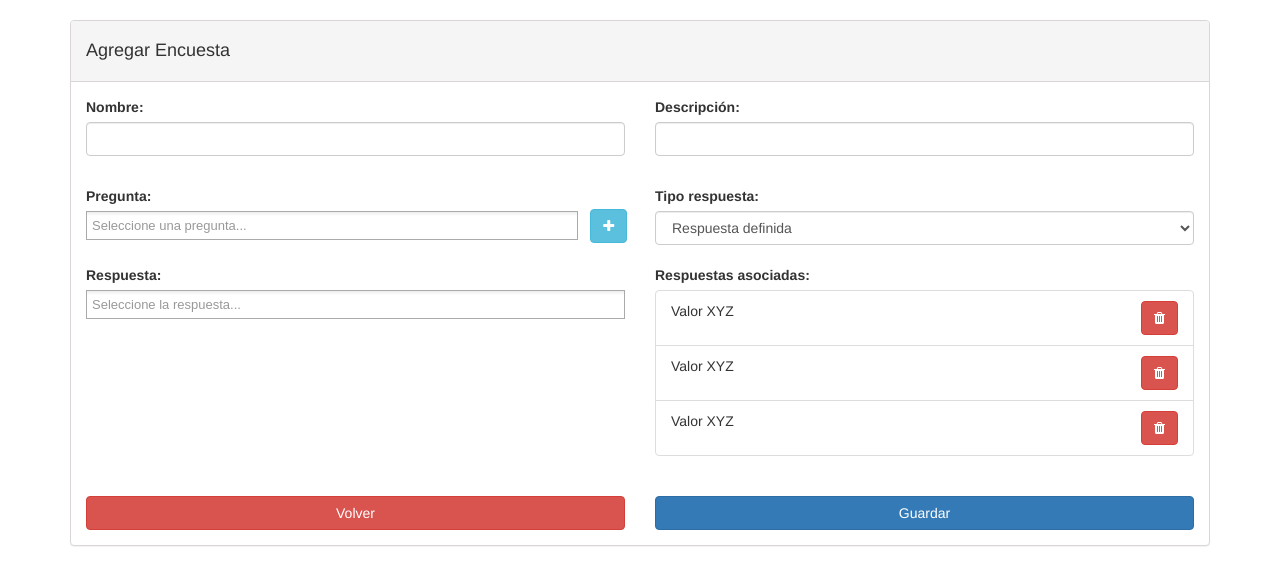
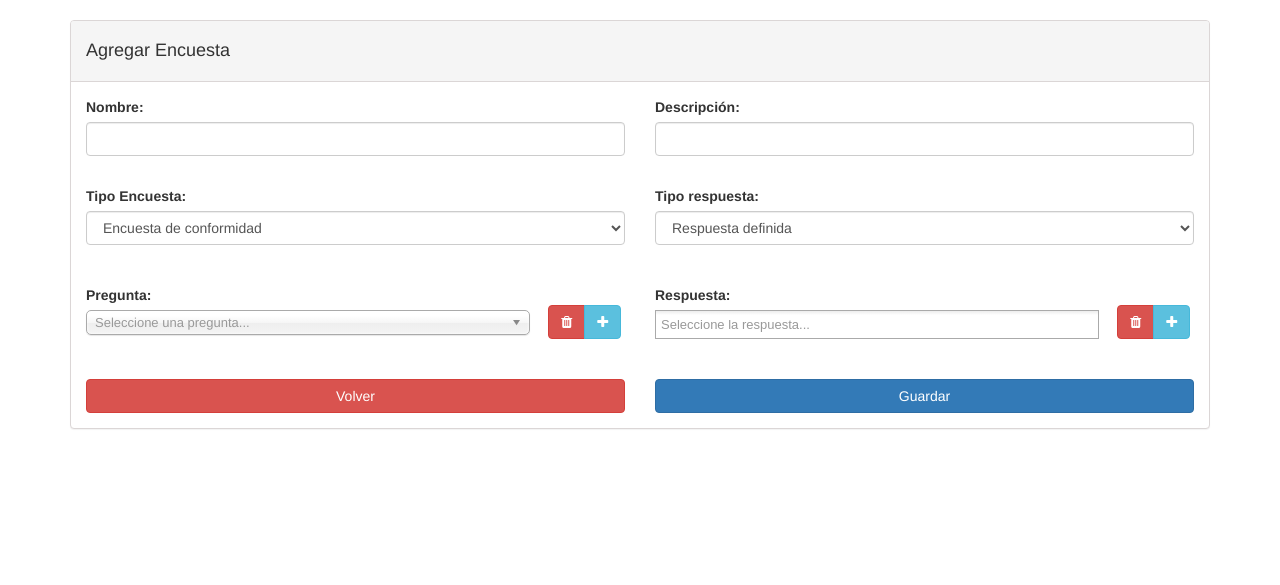
Before and after one commit to j-tamayo/teg, a Django app: page /sgt/admin/crear-encuesta in a window 1280 px wide. Shown: the part 197-782 px from the top of the page. Run offline with Django 3.2, Linux system fonts and the light colour scheme; data comes from the database, SQL or seed files in the repository; data that the repository does not hold is empty; parts of the project's set-up code (start-up, migrations or seed data) failed here and were passed over; some libraries are stand-ins or nearby versions.

Commit message:
agregando cambios a encuestas

```diff
--- a/teg/sgt/forms.py
+++ b/teg/sgt/forms.py
@@ -1,7 +1,7 @@
 # -*- coding: utf-8 -*-
 from django import forms
 from django.contrib.auth import authenticate
-from sgt.models import Estado, Municipio, TipoInspeccion, CentroInspeccion, Perito, Pregunta, TipoRespuesta, ValorPosible
+from sgt.models import Estado, Municipio, TipoInspeccion, CentroInspeccion, Perito, TipoEncuesta, Pregunta, TipoRespuesta, ValorPosible
 from datetime import datetime
 
 class SolicitudInspeccionForm(forms.Form):
@@ -118,6 +118,12 @@ class CentroInspeccionForm(forms.ModelForm):
 
 
 class CrearEncuestaForm(forms.Form):
+	tipo_encuesta = forms.ModelChoiceField(
+		label = u'Tipo de respuesta',
+		queryset = TipoEncuesta.objects.all(),
+		widget = forms.Select(attrs={'class':'form-control','required': '','data-error':'Este campo es obligatorio'})
+	)
+
 	nombre = forms.CharField(
 		label = u'Nombre',
 		widget = forms.TextInput(attrs={'class':'form-control','required':'','data-error':'Este campo es obligatorio'})
@@ -145,3 +151,16 @@ class CrearEncuestaForm(forms.Form):
 		queryset = ValorPosible.objects.all(),
 		widget = forms.Select(attrs={'class':'form-control'})
 	)
+
+
+class CrearPreguntaForm(forms.Form):
+	enunciado = forms.CharField(
+		label = u'Pregunta',
+		widget = forms.TextInput(attrs={'id':'nueva_pregunta', 'class':'form-control', 'required':'', 'data-error':'Este campo es obligatorio'})
+	)
+
+	tipo_respuesta = forms.ModelChoiceField(
+		label = u'Tipo de respuesta',
+		queryset = TipoRespuesta.objects.all(),
+		widget = forms.Select(attrs={'class':'form-control', 'required': '', 'data-error':'Este campo es obligatorio'})
+	)
--- a/teg/sgt/urls.py
+++ b/teg/sgt/urls.py
@@ -77,4 +77,16 @@ urlpatterns = \
             views.AdminAgregarEncuesta.as_view(),
             name='admin_crear_encuesta'
         ),
+
+        url(
+            r'^admin/crear-pregunta$',
+            views.AdminAgregarPregunta.as_view(),
+            name='admin_crear_pregunta'
+        ),
+
+        url(
+            r'^admin/eliminar-pregunta/(?P<pregunta_id>\d+)$',
+            views.AdminEliminarPregunta.as_view(),
+            name='admin_eliminar_pregunta'
+        ),
 )
--- a/teg/sgt/views.py
+++ b/teg/sgt/views.py
@@ -337,6 +337,7 @@ class AdminAgregarCentro(View):
 			'peritos': peritos,
 			'seccion_centros': True,
 			'usuario': usuario,
+			'peritos_asignados': [],
 		}
 
 		return render(request, 'admin/crear_centro.html', context)
@@ -373,6 +374,7 @@ class AdminAgregarCentro(View):
 				'peritos': peritos,
 				'seccion_centros': True,
 				'usuario': usuario,
+				'peritos_asignados': [],
 			}
 
 			return render(request, 'admin/crear_centro.html', context)
@@ -395,6 +397,7 @@ class AdminEditarCentro(View):
 			form = CentroInspeccionForm(instance = centro)
 			estados = Estado.objects.all()
 			peritos = Perito.objects.all()
+			peritos_asignados = centro.peritos.all()
 
 			context = {
 				'admin': True,
@@ -408,6 +411,7 @@ class AdminEditarCentro(View):
 				'peritos': peritos,
 				'seccion_centros': True,
 				'usuario': usuario,
+				'peritos_asignados': peritos_asignados,
 			}
 
 			return render(request, 'admin/crear_centro.html', context)
@@ -422,6 +426,7 @@ class AdminEditarCentro(View):
 		estados = Estado.objects.all()
 		peritos = Perito.objects.all()
 		centro = CentroInspeccion.objects.filter(id=kwargs['centro_id']).first()
+		peritos_asignados = centro.peritos.all()
 		form = CentroInspeccionForm(request.POST, instance = centro)
 
 		if form.is_valid():
@@ -450,6 +455,7 @@ class AdminEditarCentro(View):
 				'peritos': peritos,
 				'seccion_centros': True,
 				'usuario': usuario,
+				'peritos_asignados': peritos_asignados,
 			}
 
 			return render(request, 'admin/crear_centro.html', context)
@@ -539,18 +545,22 @@ class AdminAgregarEncuesta(View):
 		"""Despliega el formulario para crear encuestas"""
 		usuario = request.user
 		form = CrearEncuestaForm()
+		form_preg = CrearPreguntaForm()
 
 		preguntas = Pregunta.objects.all()
 		tipos_respuesta = TipoRespuesta.objects.all()
+		tipos_encuesta = TipoEncuesta.objects.all()
 		valores = ValorPosible.objects.all()
 
 		context = {
 			'admin': True,
 			'form': form,
+			'form_preg': form_preg,
 			'preguntas': preguntas,
 			'valores': valores,
 			'editar': False,
 			'tipos_respuesta': tipos_respuesta,
+			'tipos_encuesta': tipos_encuesta,
 			'usuario': usuario,
 		}
 
@@ -559,7 +569,8 @@ class AdminAgregarEncuesta(View):
 	def post(self, request, *args, **kwargs):
 		"""Crea el centro de inspección"""
 		usuario = request.user
-		form = RegistroForm(request.POST)
+		form = CrearEncuestaForm(request.POST)
+		form_preg = CrearPreguntaForm()
 
 		if form.is_valid():
 
@@ -570,50 +581,70 @@ class AdminAgregarEncuesta(View):
 		else:
 			preguntas = Pregunta.objects.all()
 			tipos_respuesta = TipoRespuesta.objects.all()
+			tipos_encuesta = TipoEncuesta.objects.all()
 			valores = ValorPosible.objects.all()
 
 			context = {
 				'admin': True,
 				'form': form,
+				'form_preg': form_preg,
 				'preguntas': preguntas,
 				'valores': valores,
 				'editar': False,
 				'tipos_respuesta': tipos_respuesta,
+				'tipos_encuesta': tipos_encuesta,
 				'usuario': usuario,
 			}
 
 			return render(request, 'admin/crear_encuesta.html', context)
 
 
+class AdminAgregarPregunta(View):
+	def dispatch(self, *args, **kwargs):
+		return super(AdminAgregarPregunta, self).dispatch(*args, **kwargs)
 
-		# estados = Estado.objects.all()
-		# peritos = Perito.objects.all()
-		# form = CentroInspeccionForm(request.POST)
+	def post(self, request, *args, **kwargs):
+		"""Crea el centro de inspección"""
+		usuario = request.user
+		form = CrearPreguntaForm(request.POST)
+		data = request.POST
 
-		# if form.is_valid():
-		# 	form.save()
-		# 	return redirect(reverse('admin_centros'))
+		respuesta = {}
+		if form.is_valid():
+			tipo_respuesta = TipoRespuesta.objects.get(id=data['tipo_respuesta'])
+			pregunta = Pregunta(enunciado=data['enunciado'], tipo_respuesta=tipo_respuesta)
+			pregunta.save();
+			respuesta = {
+				'id': pregunta.id,
+				'enunciado': pregunta.enunciado,
+				'tipo_respuesta': data['tipo_respuesta']
+			}
 
-		# else:
-		# 	print "MALLLL", form.errors
-		# 	c_estado_id = request.POST.get('estado', None)
-		# 	c_municipios = Municipio.objects.filter(estado__id = c_estado_id)
-		# 	c_municipio_id = request.POST.get('municipio', None)
-		# 	if c_estado_id:
-		# 		c_estado_id = int(c_estado_id)
-		# 	if c_municipio_id:
-		# 		c_municipio_id = int(c_municipio_id)
+		else:
+			respuesta = {'mensaje': form.errors}
 
-		# 	context = {
-		# 		'admin': True,
-		# 		'form': form,
-		# 		'c_estado_id': c_estado_id,
-		# 		'c_municipios': c_municipios,
-		# 		'c_municipio_id': c_municipio_id,
-		# 		'estados': estados,
-		# 		'peritos': peritos,
-		# 		'seccion_centros': True,
-		# 		'usuario': usuario,
-		# 	}
+		return HttpResponse(
+			    json.dumps(respuesta),
+			    content_type="application/json"
+			)
 
-		# 	return render(request, 'admin/crear_centro.html', context)
+class AdminEliminarPregunta(View):
+	def dispatch(self, *args, **kwargs):
+		return super(AdminEliminarPregunta, self).dispatch(*args, **kwargs)
+
+	def get(self, request, *args, **kwargs):
+		"""Crea el centro de inspección"""
+		usuario = request.user
+		pregunta_id = kwargs['pregunta_id']
+
+		pregunta = Pregunta.objects.get(id=pregunta_id)
+		pregunta.delete()
+
+		respuesta = {
+			'id_pregunta': pregunta_id
+		}
+
+		return HttpResponse(
+			    json.dumps(respuesta),
+			    content_type="application/json"
+			)
--- a/teg/templates/admin/crear_centro.html
+++ b/teg/templates/admin/crear_centro.html
@@ -61,7 +61,7 @@
 						<label>Peritos</label>
 						<select multiple id="id_peritos" name="peritos" class="form-control select-mul">
 							{% for perito in peritos %}
-							<option value="{{perito.pk}}">{{perito.nombres}} {{perito.apellidos}}</option>
+							<option value="{{perito.pk}}" {% if perito in peritos_asignados %} selected {% endif %}>{{perito.nombres}} {{perito.apellidos}}</option>
 							{% endfor %}
 						</select>
 					</div>
--- a/teg/templates/admin/crear_encuesta.html
+++ b/teg/templates/admin/crear_encuesta.html
@@ -2,6 +2,7 @@
 
 {% block main_content %}
 <div class="container-fluid">
+	{% include 'admin/modales_admin.html' %}
 
 	<div class="row">
 		<div class="panel panel-dashboard-gray">
@@ -26,22 +27,12 @@
 					<br>
 					<div class="row">
 						<div class="col-xs-6">
-							<div class="row">
-								<div class="col-xs-11">
-									<label>Pregunta:</label>
-									<select data-placeholder="Seleccione una pregunta..." multiple id="id_pregunta" name="pregunta" class="form-control select-mul">
-										{% for pregunta in preguntas %}
-											<option value="{{pregunta.id}}">{{pregunta.enunciado}}</option>
-										{% endfor %}
-									</select>
-								</div>
-								<div class="col-xs-1">
-									<br>
-									<a class="btn btn-info" href="#" role="button" data-toggle="modal" title="Crear pregunta" data-target="#modal_pregunta" style="margin-left: -100%; margin-top:14%;">
-							  			<i class="fa fa-plus"></i>
-							  		</a>
-								</div>
-							</div>
+							<label>Tipo Encuesta:</label>
+							<select id="id_tipo_encuesta" name="tipo_encuesta" class="form-control">
+								{% for tipo_encuesta in tipos_encuesta %}
+									<option value="{{tipo_encuesta.id}}">{{tipo_encuesta.descripcion}}</option>
+								{% endfor %}
+							</select>
 						</div>
 						<div class="col-xs-6">
 							<label>Tipo respuesta:</label>
@@ -52,50 +43,56 @@
 							</select>
 						</div>
 					</div>
-					<br>
+					<br><br>
 					<div class="row">
 						<div class="col-xs-6">
-							<label>Respuesta:</label>
-							<select data-placeholder="Seleccione la respuesta..." multiple id="id_valor" name="valor" class="form-control select-mul">
-								{% for valor in valores %}
-									<option value="{{valor.id}}">{{valor.enunciado}}</option>
-								{% endfor %}
-							</select>
+							<div class="row">
+								<div class="col-xs-10">
+									<label>Pregunta:</label>
+									<select data-placeholder="Seleccione una pregunta..." id="id_pregunta" name="pregunta" class="form-control chosen-select">
+										{% for pregunta in preguntas %}
+											<option value="{{pregunta.id}}">{{pregunta.enunciado}}</option>
+										{% endfor %}
+									</select>
+								</div>
+								<div class="col-xs-1" align="right" style="width:20%; margin-left:-4%">
+									<br>
+									<div class="btn-group" role="group">
+										<a id="eliminar_pregunta" class="btn btn-danger" href="#" role="button">
+								  			<i class="fa fa-trash"></i>
+								  		</a>
+										<a class="btn btn-info" href="#" role="button" data-toggle="modal" title="Crear pregunta" data-target="#modal_pregunta">
+								  			<i class="fa fa-plus"></i>
+								  		</a>
+									</div>
+								</div>
+							</div>
 						</div>
 						<div class="col-xs-6">
-							<label>Respuestas asociadas:</label>
-							<ul id="lista_valores" class="list-group">
-
-								<!-- Agregar lista de respuestas -->
-								<li class="list-group-item">
-									<div align="right">
-										<p class="pull-left">Valor XYZ</p>
-								  		<a class="btn btn-danger" href="#" role="button">
+							<div class="row">
+								<div class="col-xs-10">
+									<label>Respuesta:</label>
+									<select data-placeholder="Seleccione la respuesta..." multiple id="id_valor" name="valor" class="form-control select-mul">
+										{% for valor in valores %}
+											<option value="{{valor.id}}">{{valor.enunciado}}</option>
+										{% endfor %}
+									</select>
+								</div>
+								<div class="col-xs-1" align="right" style="width:20%; margin-left:-4%">
+									<br>
+									<div class="btn-group" role="group">
+										<a class="btn btn-danger" href="#" role="button" title="Eliminar respuesta">
 								  			<i class="fa fa-trash"></i>
 								  		</a>
-							  		</div>
-							  	</li>
-							  	<li class="list-group-item">
-									<div align="right">
-										<p class="pull-left">Valor XYZ</p>
-								  		<a class="btn btn-danger" href="#" role="button">
-								  			<i class="fa fa-trash"></i>
+										<a class="btn btn-info" href="#" role="button" data-toggle="modal" title="Crear respuesta" data-target="#">
+								  			<i class="fa fa-plus"></i>
 								  		</a>
-							  		</div>
-							  	</li>
-							  	<li class="list-group-item">
-									<div align="right">
-										<p class="pull-left">Valor XYZ</p>
-								  		<a class="btn btn-danger" href="#" role="button">
-								  			<i class="fa fa-trash"></i>
-								  		</a>
-							  		</div>
-							  	</li>
-
-							</ul>
+									</div>
+								</div>
+							</div>
 						</div>
 					</div>
-					<br>
+					<br><br>
 					<div class="row">
 						<div class="col-xs-6">
 							<a href="#" class="btn btn-danger col-xs-12">Volver</a>
@@ -119,22 +116,66 @@
 				<h3 class="modal-title text-success" id="myModalLabel">Crear Pregunta</h3>
 			</div>
 			<form id="pregunta_form">
+			{% csrf_token %}
 			<div class="modal-body">
 				<div class="row">
 					<div class="col-xs-12">
 						<label>Pregunta:</label>
-						<input id="id_nueva_pregunta" name="nueva_pregunta" type="text" class="form-control">
+						{{form_preg.enunciado}}
+					</div>
+				</div>
+				<br>
+				<div class="row">
+					<div class="col-xs-12">
+						<label>Tipo respuesta:</label>
+						<select id="id_tipo_respuesta_nueva" name="tipo_respuesta" class="form-control">
+							{% for tipo_respuesta in tipos_respuesta %}
+								<option value="{{tipo_respuesta.id}}">{{tipo_respuesta.descripcion}}</option>
+							{% endfor %}
+						</select>
 					</div>
 				</div>
 			</div>
 			<div class="modal-footer">
-				<button type="button" class="btn btn-danger" data-dismiss="modal">Cancelar</button>
-				<button type="button" class="btn btn-primary">Guardar</button>
+				<button type="button" class="btn btn-danger" type="submit" data-dismiss="modal">Cancelar</button>
+				<button class="btn btn-primary">Guardar</button>
 			</div>
 			</form>
   		</div>
   	</div>
 </div>
+
+<!-- <div class="col-xs-6">
+	<label>Respuestas asociadas:</label>
+	<ul id="lista_valores" class="list-group">
+
+		<li class="list-group-item">
+			<div align="right">
+				<p class="pull-left">Valor XYZ</p>
+		  		<a class="btn btn-danger" href="#" role="button">
+		  			<i class="fa fa-trash"></i>
+		  		</a>
+	  		</div>
+	  	</li>
+	  	<li class="list-group-item">
+			<div align="right">
+				<p class="pull-left">Valor XYZ</p>
+		  		<a class="btn btn-danger" href="#" role="button">
+		  			<i class="fa fa-trash"></i>
+		  		</a>
+	  		</div>
+	  	</li>
+	  	<li class="list-group-item">
+			<div align="right">
+				<p class="pull-left">Valor XYZ</p>
+		  		<a class="btn btn-danger" href="#" role="button">
+		  			<i class="fa fa-trash"></i>
+		  		</a>
+	  		</div>
+	  	</li>
+
+	</ul>
+</div> -->
 
 {% endblock %}
 
@@ -148,6 +189,110 @@
 	  			no_results_text: 'No se encontraron resultados para'
 			});
 
+			$('.chosen-select').chosen();
+
+			$('#id_tipo_respuesta').change(function(){
+
+			});
+
+			$('#pregunta_form').submit(function(event){
+				event.preventDefault();
+				$('#modal_pregunta').modal('hide');
+				$('#title_modal_generic').html('&iquest;Est&aacute; seguro que desea registrar esta pregunta?');
+
+				$('#body_modal_generic').html('<div class="row">\
+													<div class="col-xs-6">\
+														<laberl>Pregunta:</label>\
+														<p>&emsp;'+$('#nueva_pregunta').val()+'</p>\
+													</div>\
+													<div class="col-xs-6">\
+														<laberl>Tipo respuesta:</label>\
+														<p>&emsp;'+$('#id_tipo_respuesta_nueva :selected').text()+'</p>\
+													</div>\
+												</div>');
+
+				$('#footer_modal_generic').html('<div class="row">\
+													<div class="col-xs-6">\
+														<button type="button" class="btn btn-danger col-xs-12" data-dismiss="modal">Cancelar</button>\
+													</div>\
+													<div class="col-xs-6">\
+														<button id="guardar_nueva_pregunta" class="btn btn-primary col-xs-12">Guardar</button>\
+													</div>\
+												</div>');
+
+				$('#modal_generic').modal('show');
+			});
+
+			$('#eliminar_pregunta').on("click", function(){
+				$('#title_modal_generic').html('&iquest;Est&aacute; seguro que desea eliminar esta pregunta?');
+
+				$('#body_modal_generic').html('<div class="row">\
+													<div class="col-xs-12">\
+														<laberl>Pregunta:</label>\
+														<p>&emsp;'+$('#id_pregunta :selected').text()+'</p>\
+													</div>\
+												</div>');
+
+				$('#footer_modal_generic').html('<div class="row">\
+													<div class="col-xs-6">\
+														<button type="button" class="btn btn-danger col-xs-12" data-dismiss="modal">Cancelar</button>\
+													</div>\
+													<div class="col-xs-6">\
+														<button id="eliminar_vieja_pregunta" class="btn btn-primary col-xs-12">Guardar</button>\
+													</div>\
+												</div>');
+
+				$('#modal_generic').modal('show');
+			});
+
+			// $("#id_tipo_respuesta").chosen({
+			// 	disable_search_threshold: {{ tipos_respuesta.count }}
+			// });
+
+			$(document).on("click", "#guardar_nueva_pregunta", function(){
+				$.ajax({
+				    type: 'POST',
+				    url: '{% url "admin_crear_pregunta" %}',
+				    dataType: "json",
+				    data:{
+				        'enunciado': $('#nueva_pregunta').val(),
+				        'tipo_respuesta': $('#id_tipo_respuesta_nueva').val(),
+				        'csrfmiddlewaretoken': '{{ csrf_token }}'
+				    },
+				    success:function(data){
+				        console.log(data);
+
+				        $('#title_modal_generic').html('');
+				        $('#body_modal_generic').html('');
+				        $('#footer_modal_generic').html('');
+				        $('#modal_generic').modal('hide');
+				    },
+				    error: function(){
+				    	console.log("Error...");
+				    }
+			    });
+			});
+
+			$(document).on("click", "#eliminar_vieja_pregunta", function(){
+				value = $('#id_pregunta').val();
+				if(value.length > 0){
+					$.ajax({
+					    type: 'GET',
+					    url: '/sgt/admin/eliminar-pregunta/' + value,
+					    dataType: "json",
+					    success:function(data){
+					        console.log(data);
+					        $('#title_modal_generic').html('');
+					        $('#body_modal_generic').html('');
+					        $('#footer_modal_generic').html('');
+					        $('#modal_generic').modal('hide');
+					    },
+					    error: function(){
+					    	console.log("Error...");
+					    }
+				    });
+				}
+			});
 
 		});
 
--- /dev/null
+++ b/teg/templates/admin/modales_admin.html
@@ -0,0 +1,19 @@
+<!-- Modal genérica -->
+<div class="modal fade" id="modal_generic" tabindex="-1" role="dialog" aria-labelledby="myModalLabel" aria-hidden="true">
+  <div class="modal-dialog">
+    <div class="modal-content">
+
+      <div id="header_modal_generic" class="modal-header">
+        <button id="btn_close_modal_generic" type="button" class="close" data-dismiss="modal" aria-label="Close"><span aria-hidden="true">&times;</span></button>
+        <h3 class="modal-title text-success" id="title_modal_generic"></h3>
+      </div>
+      <div id="body_modal_generic" class="modal-body">
+
+      </div>
+      <div id="footer_modal_generic" class="modal-footer">
+
+      </div>
+
+    </div>
+  </div>
+</div>
```
